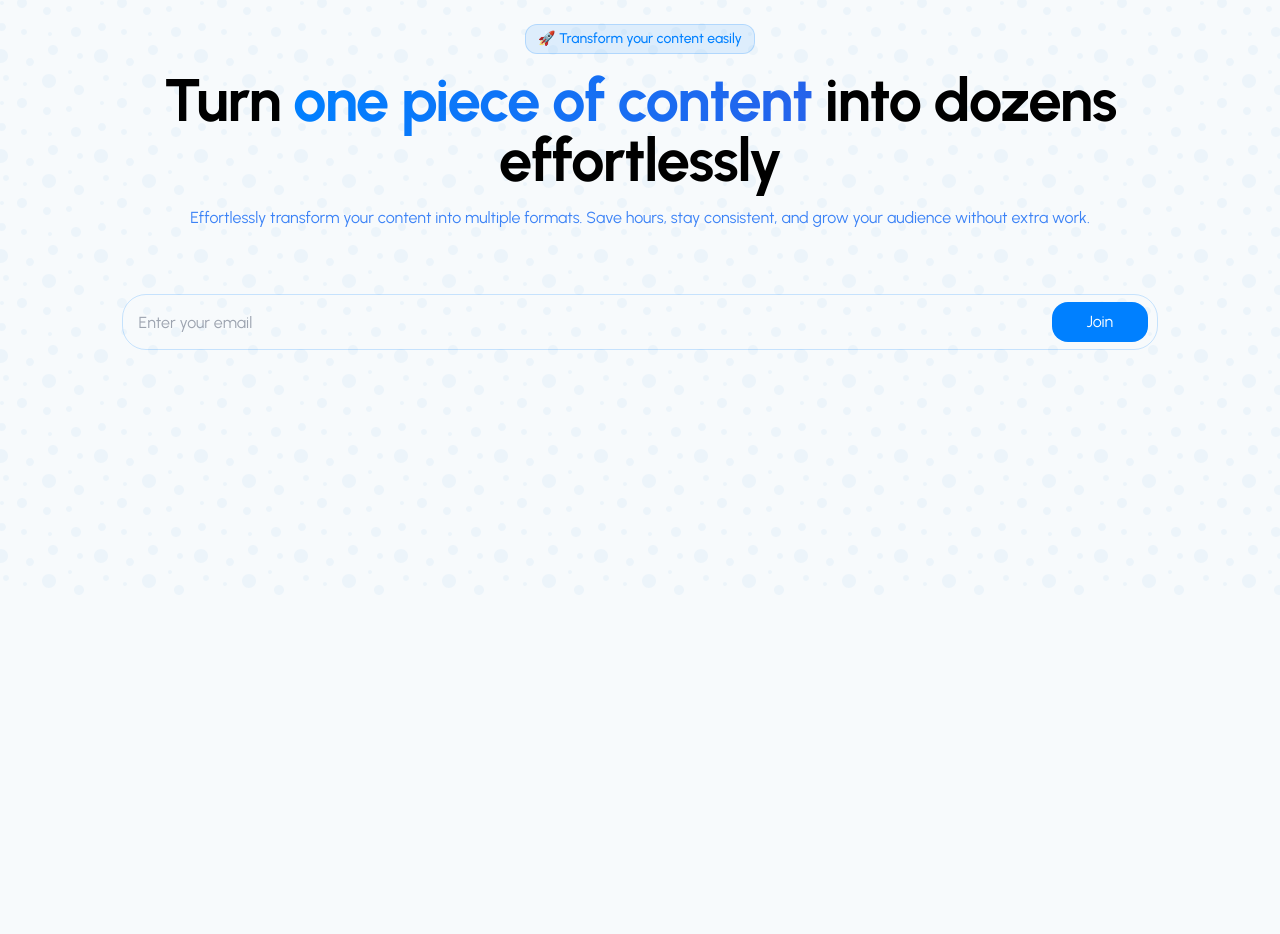
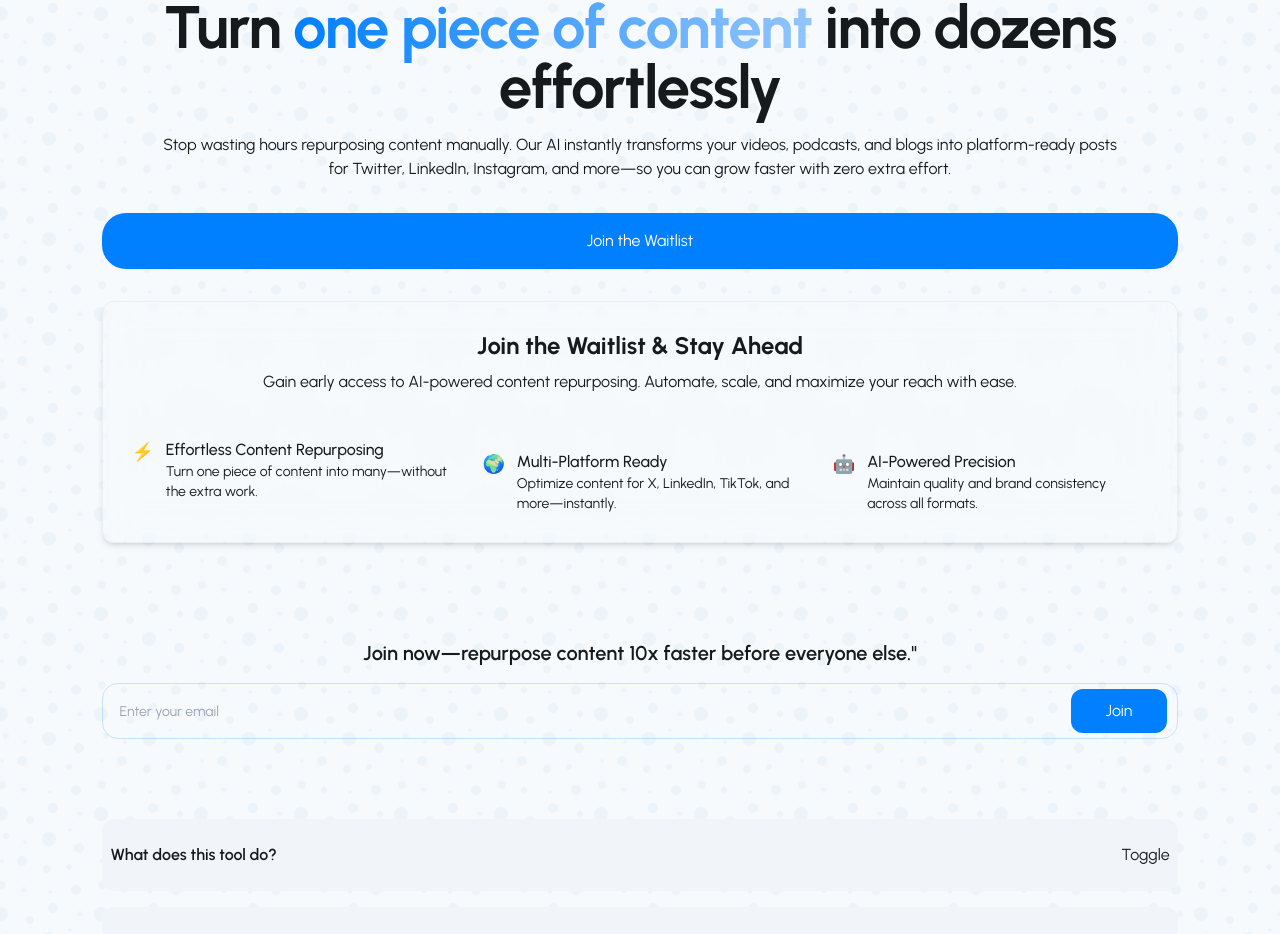
Before and after one commit to Charmingdc/postmorph-waitlist, a React (Vite) app: page / in a window 1280 px wide. Shown: the part 157-1091 px from the top of the page. Before the commit the page ends 800 px from the top, so only its background shows below. Built offline with nearby package versions, Linux system fonts and the light colour scheme.

Commit message:
Designed full waitlist, added accordion toggle

```diff
--- a/index.html
+++ b/index.html
@@ -4,7 +4,7 @@
     <meta charset="UTF-8" />
     <link rel="icon" type="image/svg+xml" href="/vite.svg" />
     <meta name="viewport" content="width=device-width, initial-scale=1.0" />
-    <title> ContentFlip - Repurpose your content effortlessly </title>
+    <title> Join || ContentFlip </title>
   </head>
   <body>
     <div id="root"></div>
--- a/src/App.tsx
+++ b/src/App.tsx
@@ -1,44 +1,68 @@
 import { useState } from "react";
+import { FaqProps } from "./components/Accordion";
+import HeroSection from "./components/HeroSection";
+import WhyJoin from "./components/WhyJoin";
+import CtaForm from "./components/CtaForm";
+import Accordion from "./components/Accordion";
 import './index.css';
 
 const App = () => {
   const [email, setEmail] = useState<string>("");
+  const faqs: FaqProps[] = [
+   {
+    headline: "What does this tool do?",
+    content: "It automatically converts your content into multiple formats (blogs, tweets, LinkedIn posts, threads, etc.) to maximize your reach with minimal effort."
+   },
+   {
+    headline: "How does it work?",
+    content: "Simply upload your content, and our AI handles the rest—extracting key insights, summarizing, and adapting it for different platforms."
+   },
+   {
+    headline: "When will it launch?",
+    content: "We’re rolling out access soon! Join the waitlist to get early access and exclusive perks."
+   },
+   {
+    headline: "Is it free?",
+    content: "Early users get special pricing and bonuses. Sign up to be notified first!"
+   }
+  ]
 
   return (
-    <main className="w-screen h-screen bg-hero-pattern bg-center font-urbanist flex flex-col items-center justify-center text-center p-0 px-[5%] -mt-12 overflow-y-hidden">
+   <>
+    <header>
+     <nav>
+      <div className="w-screen flex items-center justify-between px-[6vw] mt-4">
+       <h1 className="heading-gradient font-bold text-xl">
+         ContentFlip.app
+       </h1>
 
-      {/* Logo / Title */}
-      <div className="font-urbanist rounded-xl border border-primary/20 bg-primary/10 px-3 py-1 text-sm font-medium text-primary">
-        🚀 Transform your content easily
+       <button> Logo </button>
       </div>
+     </nav>
+    </header>
 
-      {/* Headline */}
-      <h1 className="font-urbanist text-4xl md:text-5xl lg:text-6xl font-bold tracking-tight my-4">
-        Turn <span className="heading-gradient">one piece of content</span> into dozens effortlessly
-      </h1>
+    <main className="w-screen bg-hero-pattern bg-center font-urbanist flex flex-col items-center justify-center text-center p-0 px-[8%] mt-16">
 
-      {/* Description */}
-      <p className="w-[85%] font-urbanist text-blue-500 dark:text-gray-300">
-        Effortlessly transform your content into multiple formats. Save hours, stay consistent, and grow your audience without extra work.
-      </p>
+     <section className="w-full flex flex-col items-center justify-center text-center">
+       <HeroSection />
+       <WhyJoin />
+       <CtaForm
+        email={email}
+        setEmail={setEmail} />
+      </section>
 
-      {/* Email Input Form */}
-      <form className="w-[90%] flex flex-col items-center py-4 mt-12">
-        <div className="w-[100%] h-14 relative flex items-center justify-start border border-primary/20 rounded-3xl">
-          <input
-           type="email"
-           placeholder="Enter your email"
-           value={email}
-           onChange={(e) => setEmail(e.target.value)}
-           className="w-[100%] h-[100%] font-urbanist rounded-3xl border-none bg-transparent px-4 py-2 pr-[7rem] border border-gray-300 rounded-md focus:outline-none focus:ring-[.060rem] focus:ring-primary/10"
-          />
-
-          <button className="w-[6rem] bg-primary py-2 text-white px-6 rounded-2xl absolute right-[.6rem]">
-           Join
-          </button>
-        </div>
-      </form>
+      <section className="w-full mt-16">
+       <div className="w-full flex flex-col items-center gap-4">
+        {faqs.map((faq, i) => (
+         <Accordion
+          key={i}
+          headline={faq.headline}
+          content={faq.content} />
+        ))}
+       </div>
+      </section>
     </main>
+   </>
   );
 };
 
--- /dev/null
+++ b/src/components/Accordion.tsx
@@ -0,0 +1,31 @@
+import { useState } from "react";
+export type FaqProps = {
+ headline: string;
+ content: string;
+}
+
+const Accordion = ({headline, content}: FaqProps) => {
+ const [isActive, setIsActive] = useState<boolean>(false);
+
+
+ return (
+  <div className={`w-full h-${!isActive ? '[4.5rem]' : 'auto'} flex flex-col items-center bg-secondary border-border rounded-xl overflow-y-hidden`}>
+   <div className="w-full h-[4.5rem] px-2 flex flex-row items-center justify-between">
+    <h3 className="text-md my-6">
+     { headline }
+    </h3>
+
+    <button
+     onClick={() => setIsActive(!isActive)}>
+      Toggle
+    </button>
+   </div>
+
+
+   <p className="my-2">
+    { content }
+   </p>
+  </div>
+ )
+}
+export default Accordion;
--- /dev/null
+++ b/src/components/CtaForm.tsx
@@ -0,0 +1,40 @@
+type EmailProps = {
+ email: string;
+ setEmail: (email: string) => string;
+}
+
+
+const CtaForm: React.FC<EmailProps> = ({email, setEmail}) => {
+ const handleJoinWaitlist = async () => {
+  if (!email.trim()) return;
+
+  alert('Waitlist joined successfully')
+ }
+
+ return (
+  <>
+   <h3 className="text-lg mt-24 md:text-xl">
+     Join now—repurpose content 10x faster before everyone else."
+   </h3>
+
+   {/* Email Input Form */}
+   <form className="w-full flex flex-col items-center py-4">
+    <div className="w-[100%] h-14 relative flex items-center justify-start border border-primary/20 rounded-2xl">
+      <input
+       type="email"
+       placeholder="Enter your email"
+       value={email}
+       onChange={(e) => setEmail(e.target.value)}
+       className="w-[100%] h-[100%] font-urbanist text-sm rounded-2xl border-none bg-transparent px-4 py-2 pr-[7rem] border border-gray-300 rounded-md focus:outline-none focus:ring-none" />
+
+      <button
+       onClick={async () => await handleJoinWaitlist()}
+       className="w-[6rem] bg-primary py-[.6rem] text-white px-6 rounded-xl absolute right-[.6rem]">
+         Join
+      </button>
+    </div>
+   </form>
+  </>
+ )
+}
+export default CtaForm;
--- /dev/null
+++ b/src/components/HeroSection.tsx
@@ -0,0 +1,25 @@
+const HeroSection = () => {
+ return (
+  <>
+  {/* Logo / Title */}
+   <div className="font-urbanist rounded-xl border border-primary/20 bg-primary/10 px-3 py-1 text-sm font-medium text-primary">
+      🚀 Transform your content easily
+   </div>
+
+   {/* Headline */}
+   <h1 className="w-auto font-urbanist text-4xl md:text-5xl lg:text-6xl font-bold tracking-tight my-4">
+      Turn <span className="heading-gradient">one piece of content</span> into dozens effortlessly
+   </h1>
+
+   {/* Description */}
+   <p className="w-[90%] font-urbanist text-foreground">
+      Stop wasting hours repurposing content manually. Our AI instantly transforms your videos, podcasts, and blogs into platform-ready posts for Twitter, LinkedIn, Instagram, and more—so you can grow faster with zero extra effort.
+   </p>
+
+    <a className="w-full h-[3.5rem] flex items-center justify-center bg-primary text-white rounded-3xl my-8">
+       Join the Waitlist
+   </a>
+  </>
+ )
+}
+export default HeroSection;
--- /dev/null
+++ b/src/components/WhyJoin.tsx
@@ -0,0 +1,43 @@
+const WhyJoin = () => {
+ return (
+  <div className="w-full mx-auto rounded-xl bg-background/60 p-6 sm:p-7 border border-border/50 shadow-md backdrop-blur-lg">
+     <h3 className="text-xl sm:text-2xl font-bold text-foreground text-center">
+        Join the Waitlist & Stay Ahead
+     </h3>
+     <p className="text-sm sm:text-base text-muted-foreground text-center mt-2 mb-8">
+       Gain early access to AI-powered content repurposing.
+          Automate, scale, and maximize your reach with ease.
+     </p>
+
+     <div className="w-full flex flex-col items-center space-y-6 text-left text-sm sm:text-base text-foreground md:flex-row md:space-x-4">
+       <div className="flex items-start gap-3">
+        <div className="text-primary text-lg">⚡</div>
+
+         <div>
+          <p className="font-medium">Effortless Content Repurposing</p>
+           <p className="text-muted-foreground text-sm">Turn one piece of content into many—without the extra work.</p>
+         </div>
+       </div>
+
+       <div className="flex items-start gap-3">
+        <div className="text-primary text-lg">🌍</div>
+
+         <div>
+          <p className="font-medium">Multi-Platform Ready</p>
+          <p className="text-muted-foreground text-sm">Optimize content for X, LinkedIn, TikTok, and more—instantly.</p>
+          </div>
+       </div>
+
+       <div className="flex items-start gap-3">
+        <div className="text-primary text-lg">🤖</div>
+
+        <div>
+         <p className="font-medium">AI-Powered Precision</p>
+          <p className="text-muted-foreground text-sm">Maintain quality and brand consistency across all formats.</p>
+        </div>
+       </div>
+     </div>
+   </div>
+ )
+}
+export default WhyJoin;
--- a/src/index.css
+++ b/src/index.css
@@ -19,14 +19,16 @@
     --ring: 210 100% 50%;
   }
 
-  .dark {
-    --background: 220 30% 7%;
-    --foreground: 210 20% 98%;
-    --primary: 210 100% 50%;
-    --secondary: 220 24% 12%;
-    --border: 220 24% 16%;
-    --input: 220 24% 16%;
-    --ring: 210 100% 50%;
+  @media (prefers-color-scheme: dark) {
+    :root {
+     --background: 220 30% 10%;
+     --foreground: 210 10% 88%;
+     --primary: 210 100% 50%;
+     --secondary: 220 24% 12%;
+     --border: 220 24% 16%;
+     --input: 220 24% 16%;
+     --ring: 210 100% 50%;
+    }
   }
 }
 
@@ -47,8 +49,8 @@
   }
 
   body {
-    @apply w-screen h-screen bg-background overflow-y-hidden;
-    font-family: 'Geist', sans-serif;
+    @apply w-screen h-screen bg-background text-foreground;
+    font-family: 'Urbanist', sans-serif;
   }
 
   html {
@@ -56,7 +58,6 @@
   }
 
   h1, h2, h3, h4, h5, h6 {
-    font-family: 'Geist', sans-serif;
     font-weight: 600;
   }
 }
@@ -68,7 +69,7 @@
   }
 
   .heading-gradient {
-    @apply bg-gradient-to-r from-primary to-blue-600 dark:from-primary dark:to-blue-300 bg-clip-text text-transparent;
+    @apply bg-gradient-to-r from-primary to-blue-300 dark:from-primary dark:to-blue-300 bg-clip-text text-transparent;
   }
 
   .feature-card-hover {
```
